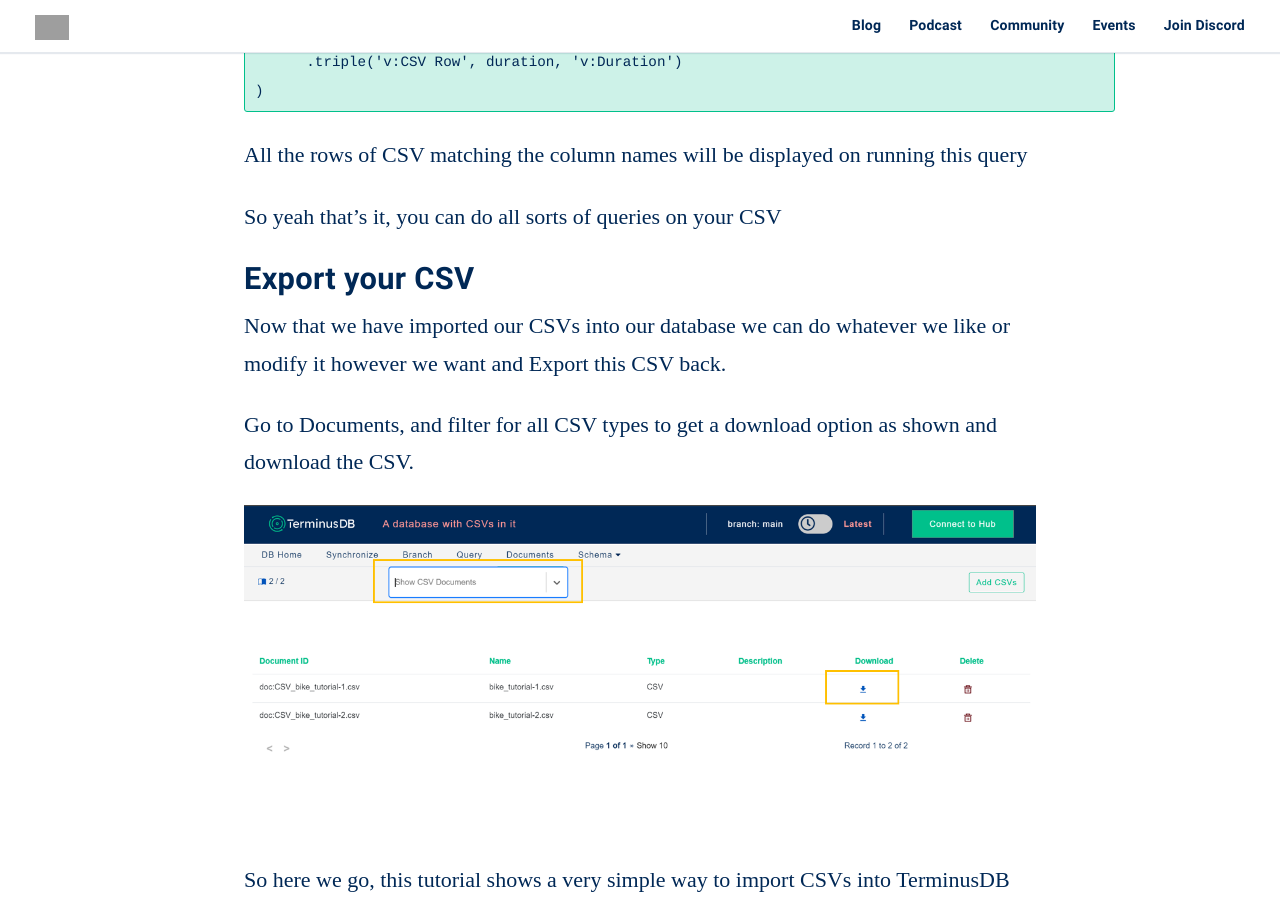
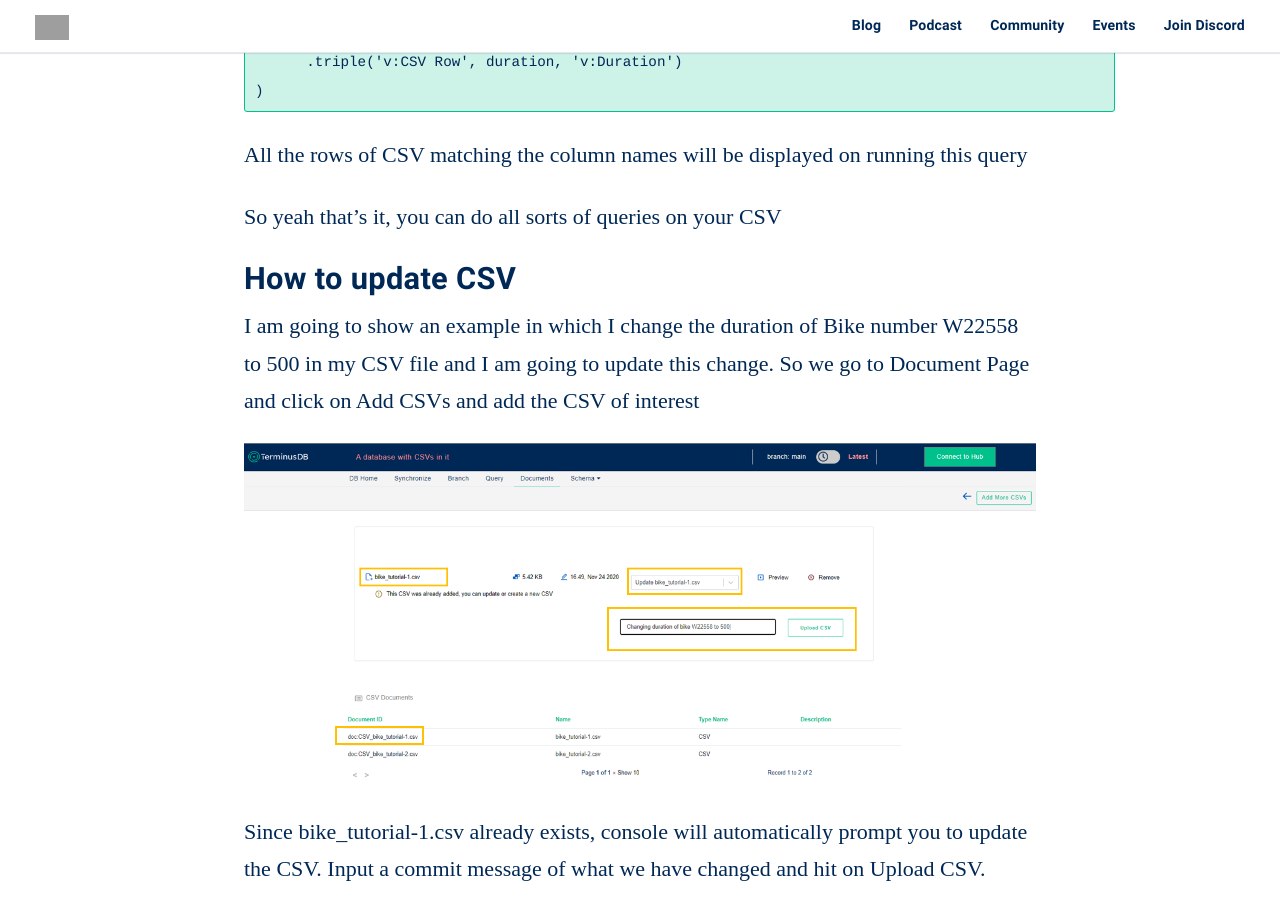
Before and after one commit to terminusdb/terminusdb-blog, a Jekyll site: the page built from _posts/2020-11-23-creating-a-database-with-csvs-using-terminusdb-console.md, in a window 1280 px wide and 900 px high, scrolled down 5906 px. Built offline with Jekyll 4.4.1, drawn with Linux system fonts in a browser that asks for light colours; some web fonts are replaced; comment, search, counter and statistics services are not loaded; some of the changed text lies outside the part shown; grey boxes are pictures that could not be loaded.

Commit message:
Update Blog “2020-11-23-creating-a-database-with-csvs-using-terminusdb-console”

```diff
--- a/_posts/2020-11-23-creating-a-database-with-csvs-using-terminusdb-console.md
+++ b/_posts/2020-11-23-creating-a-database-with-csvs-using-terminusdb-console.md
@@ -14,20 +14,14 @@
 
 ### How to create a database with CSVs
 
-
-
 1. Open up the TerminusDB console and create a database
 2. Fill in the Id, Name and description of your database
-3. You will find a button Create Database from CSVs
-![create database with csvs](/blog/assets/uploads/1-createdb.png "create database with csvs")
+3. You will find a button Create Database from CSVs ![create database with csvs](/blog/assets/uploads/1-createdb.png "create database with csvs")
 4. Click on this button to load which ever CSVs you wish to import to your database, In this blog I am going to use [The Bike Share Data](https://terminusdb.com/blog/2020/09/01/my-first-terminusdb-3-0-graph-bike-share-data/)
-5. I have added 2 CSVs into my database as shown below
-![different csvs loaded into db](/blog/assets/uploads/2-createdbwithcsvpreview.png "different csvs loaded into db")
+5. I have added 2 CSVs into my database as shown below ![different csvs loaded into db](/blog/assets/uploads/2-createdbwithcsvpreview.png "different csvs loaded into db")
 6. And that's it, go ahead and click on Create New database, which includes the 2 CSVs in it 😊😊😊😊😊
 
 ### **What happens when you import CSVs into your Database?**
-
-
 
 On creating our database, Go to the Documents Page
 
@@ -44,8 +38,6 @@
 ![comaprison between excel and loaded csv](/blog/assets/uploads/3-trasnformcsvtoproperties.png "comaprison between excel and loaded csv")
 
 ### Let’s Query the Database
-
-
 
 Get CSV Id’s, Query for type scm:CSV
 
@@ -105,9 +97,35 @@
 
 
 
-### Export your CSV
+### How to update CSV
+
+I am going to show an example in which I change the duration of Bike number W22558 to 500 in my CSV file and I am going to update this change. So we go to Document Page and click on Add CSVs and add the CSV of interest
+
+![update csv](/blog/assets/uploads/6-updatcsv.png "update csv")
 
 
+
+Since bike_tutorial-1.csv already exists, console will automatically prompt you to update the CSV. Input a commit message of what we have changed and hit on Upload CSV.
+
+The brilliant part about the update is that only diffs are considered and updated which makes update of big sized files more efficient. To understand this, Go to DB Home Page -> Latest Updates
+
+![DB Home latest updates ](/blog/assets/uploads/7-latestudates.png "DB Home latest updates ")
+
+
+
+Click on your recent update, The only change on update was the row for bike W22558 of duration 417 was removed and a new row for bike W22558 with duration 500 was added instead. This makes updates of CSVs much more quick 😊😊😊😊😊
+
+![comparison between commits](/blog/assets/uploads/8-updatechange.png "comparison between commits")
+
+You can also time travel on the database to see the diffs on CSV files over time.
+
+
+
+![time travel on data](/blog/assets/uploads/9-commitime.png "time travel on data")
+
+
+
+### Export your CSV
 
 Now that we have imported our CSVs into our database we can do whatever we like or modify it however we want and Export this CSV back.
 
```
Also changed, not shown: assets/uploads/6-updatcsv.png (added), assets/uploads/7-latestudates.png (added), assets/uploads/8-updatechange.png (added), assets/uploads/9-commitime.png (added).
